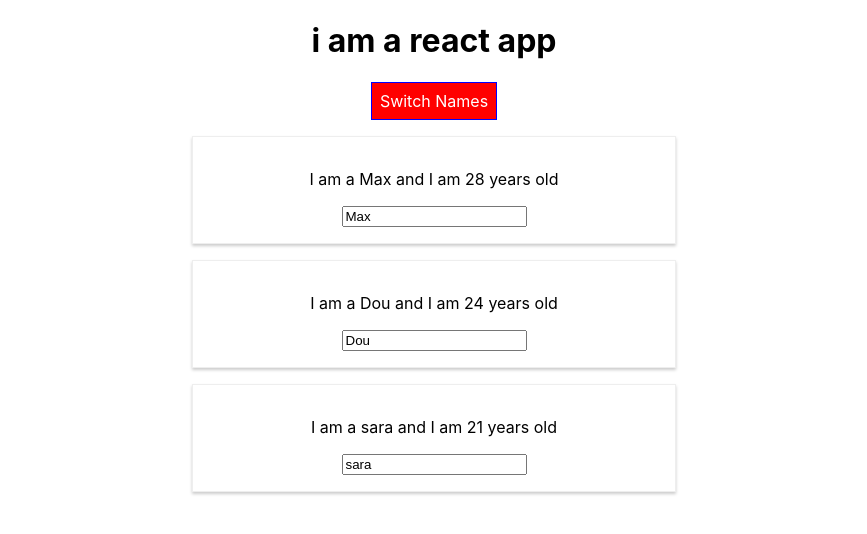
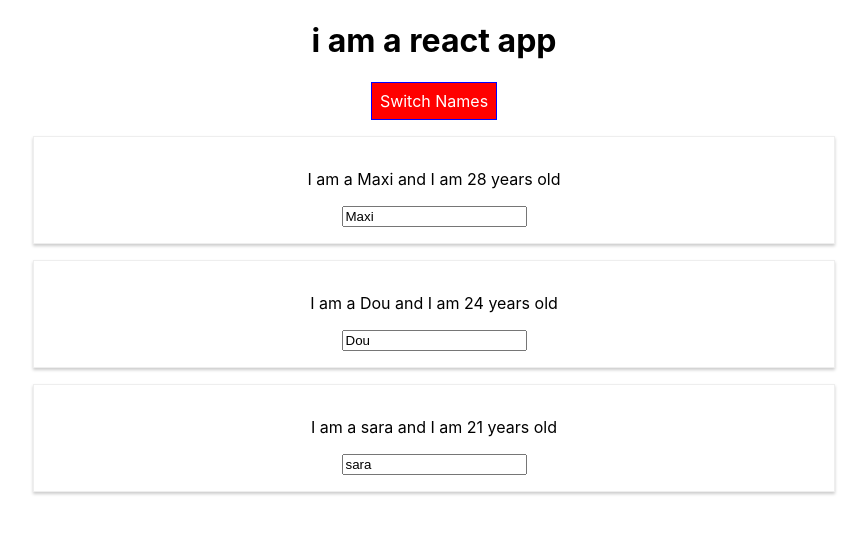
Before and after one commit to moazahmed132/react-course-udemy-max, a React (Create React App) app: page / in a window 1280 px wide. Both pictures are taken after a click on the button "Switch Names". Shown: the top 534 px of the page, without its empty margins (206-1073 px from the left). Built offline with nearby package versions, Linux system fonts and the light colour scheme.

Commit message:
add style with styled component library

```diff
--- a/package.json
+++ b/package.json
@@ -10,7 +10,8 @@
     "react": "^16.13.1",
     "react-dom": "^16.13.1",
     "react-scripts": "3.4.1",
-    "redium": "^0.6.2"
+    "redium": "^0.6.2",
+    "styled-components": "^5.1.1"
   },
   "scripts": {
     "start": "react-scripts start",
--- a/src/App.js
+++ b/src/App.js
@@ -1,12 +1,11 @@
 import React, { Component } from 'react';
 import './App.css';
 import Person from './Person/Person';
-import Radium, { StyleRoot } from 'radium';
 
 class App extends Component {
   state = {
     persons: [
-      { id: 1341, name: 'Max', age: 28 },
+      { id: 1341, name: 'Maxi', age: 28 },
       { id: 1349, name: 'Dou', age: 24 },
       { id: 1348, name: 'sara', age: 21 }
     ],
@@ -114,7 +113,6 @@
 
 
     return (
-      <StyleRoot>
       <div className="App" >
         <h1 className={classes.join(' ')}> i am a react app </h1>
         <button
@@ -124,11 +122,10 @@
         {persons}
 
       </div >
-      </StyleRoot>
 
     );
     /* return React.createElement('div', { className: 'App' }, React.createElement('h1', null, 'I am a react app ya moaz')); */
   }
 }
 
-export default Radium(App)
+export default App
--- a/src/Person/Person.css
+++ b/src/Person/Person.css
@@ -1,4 +1,4 @@
-.Person{
+/* .Person{
   width: 60%;
   margin:  16px auto;
   border: 1px solid #eee;
@@ -6,3 +6,4 @@
   padding: 16px;
   text-align: center;
 }
+ */
--- a/src/Person/Person.js
+++ b/src/Person/Person.js
@@ -1,7 +1,17 @@
 import React from 'react';
-import './Person.css';
-import Radium from 'radium';
+import styled from 'styled-components'
 
+const StyledDiv = styled.div`
+width: 60%;
+margin:  16px auto;
+border: 1px solid #eee;
+box-shadow: 0 2px 3px #ccc;
+padding: 16px;
+text-align: center;
+
+
+
+`;
 
 const Person = (props) => {
   const style = {
@@ -11,12 +21,12 @@
   }
 
   return (
-    <div className="Person" style={style}>
+    <StyledDiv>
       <p onClick={props.click}>I am a {props.name} and I am {props.age} years old </p>
       <p>{props.children}</p>
       <input type="text" onChange={props.changed} value={props.name} />
-    </div>
+    </StyledDiv>
   )
 }
 
-export default Radium(Person);
+export default Person;
```
Also changed, not shown: 1 other file (tests, documents, lock files or other folders). Lines whose indentation alone changed are shown as unchanged.
